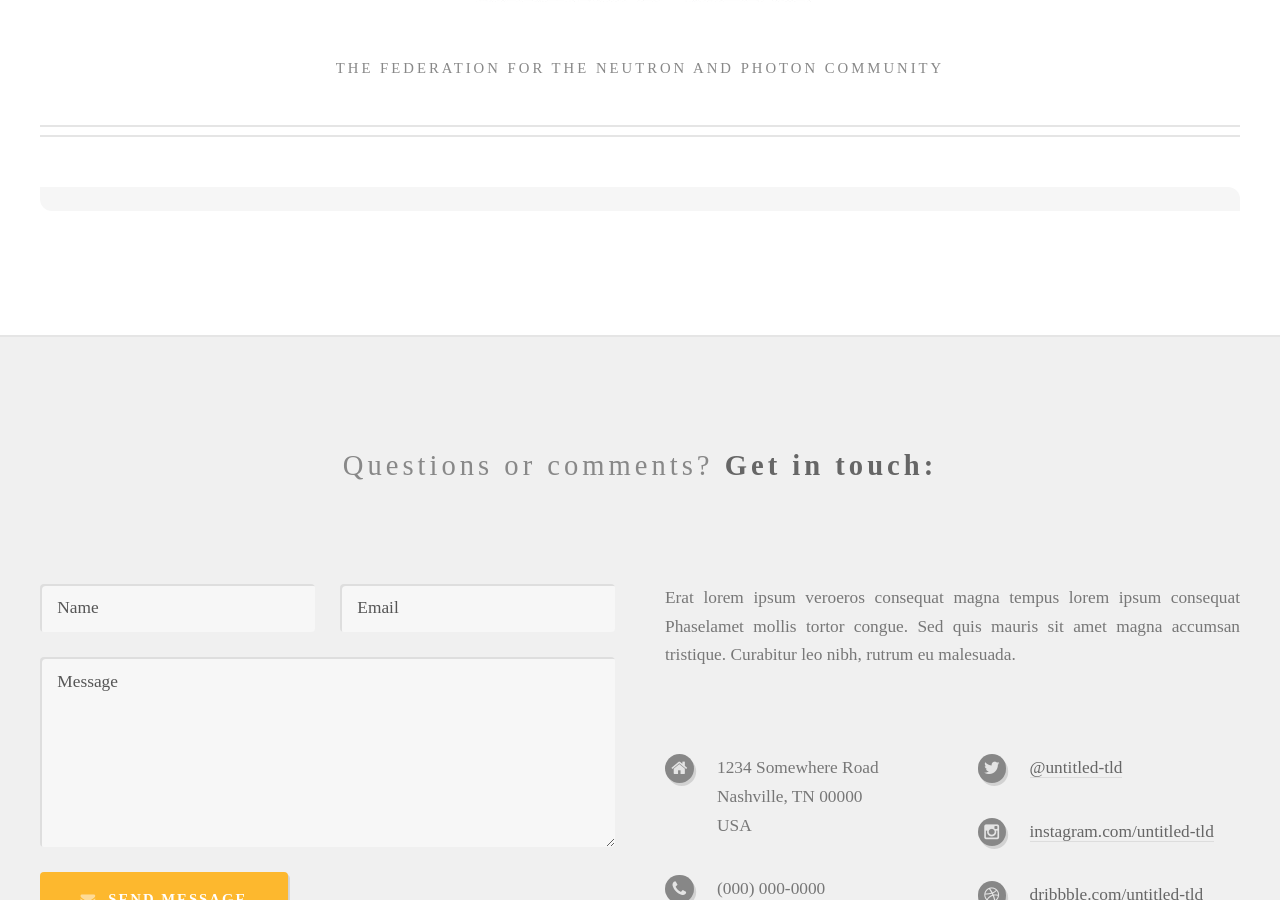
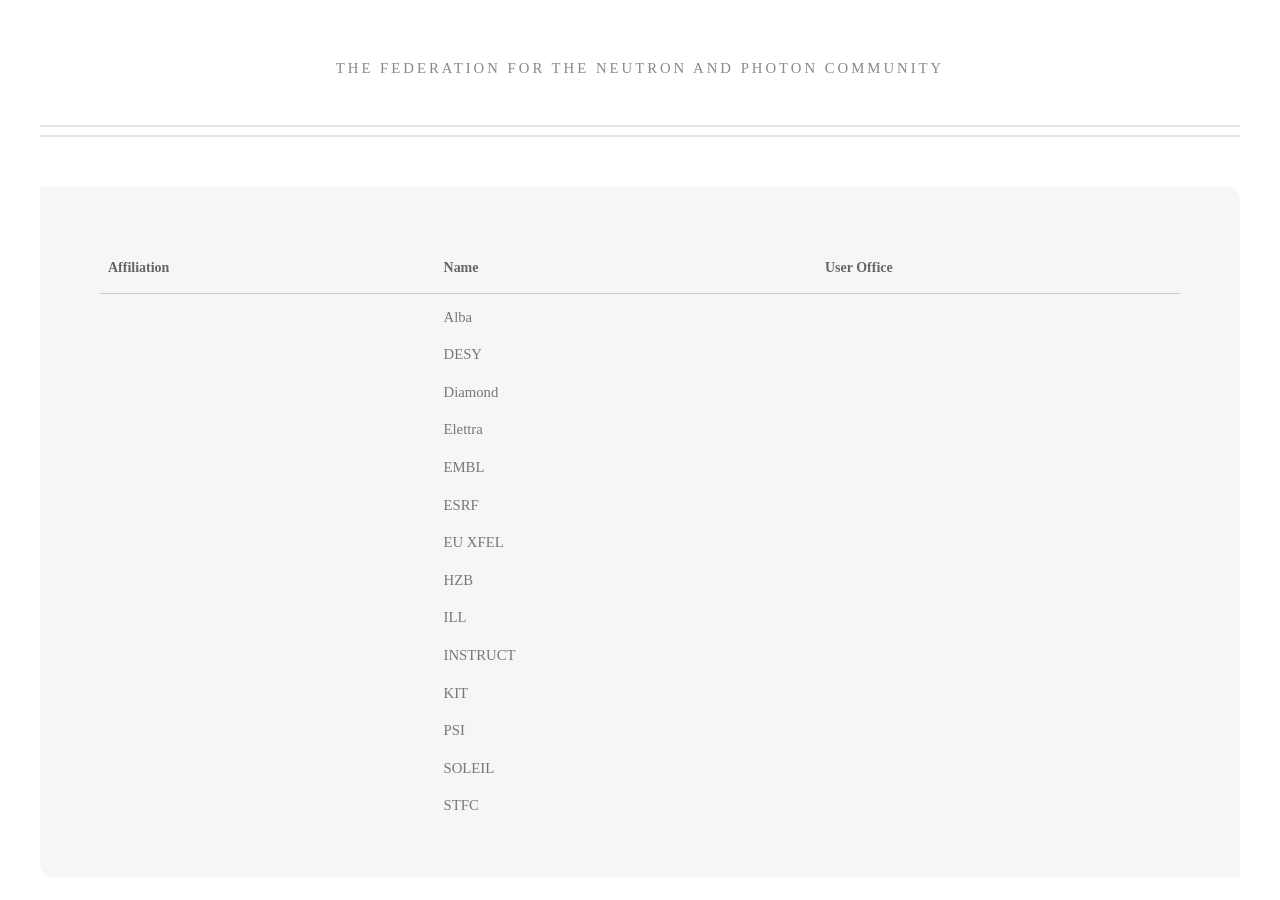
Before and after one commit to flowedback/flowedback.github.io, a Jekyll site: the page built from where.html, in a window 1280 px wide and 900 px high, scrolled down 273 px. Built offline with Jekyll 4.4.1, drawn with Linux system fonts in a browser that asks for light colours; some web fonts are replaced.

Commit message:
Update where.html

```diff
--- a/where.html
+++ b/where.html
@@ -3,4 +3,81 @@
 ---
 
 <div class="home bg">
+   <table id="hor-minimalist-a">
+					<tr>
+							<th><b>Affiliation</b></th>
+							<th><b>Name</b></th>
+							<th><b>User Office</b></th>
+					</tr>
+					<tr>
+							<td></td>
+							<td>Alba</td>
+							<td>&nbsp;</td>
+					</tr>
+					<tr>
+							<td></td>
+							<td>DESY</td>
+							<td>&nbsp;</td>
+					</tr>
+					<tr>
+							<td></td>
+							<td>Diamond</td>
+							<td>&nbsp;</td>
+					</tr>
+					<tr>
+							<td></td>
+							<td>Elettra</td>
+							<td>&nbsp;</td>
+					</tr>
+					<tr>
+							<td></td>
+							<td>EMBL</td>
+							<td>&nbsp;</td>
+					</tr>
+					<tr>
+							<td></td>
+							<td>ESRF</td>
+							<td>&nbsp;</td>
+					</tr>
+					<tr>
+							<td></td>
+							<td>EU XFEL</td>
+							<td>&nbsp;</td>
+					</tr>
+					<tr>
+							<td></td>
+							<td>HZB</td>
+							<td>&nbsp;</td>
+					</tr>
+					<tr>
+							<td></td>
+							<td>ILL</td>
+							<td>&nbsp;</td>
+					</tr>
+					<tr>
+							<td></td>
+							<td>INSTRUCT</td>
+							<td>&nbsp;</td>
+					</tr>
+					<tr>
+							<td></td>
+							<td>KIT</td>
+							<td>&nbsp;</td>
+					</tr>
+					<tr>
+							<td></td>
+							<td>PSI</td>
+							<td></td>
+					</tr>
+					<tr>
+							<td></td>
+							<td>SOLEIL</td>
+							<td>&nbsp;</td>
+					</tr>
+					<tr>
+							<td></td>
+							<td>STFC</td>
+							<td>&nbsp;</td>
+					</tr>
+				</table>
 </div>
```
